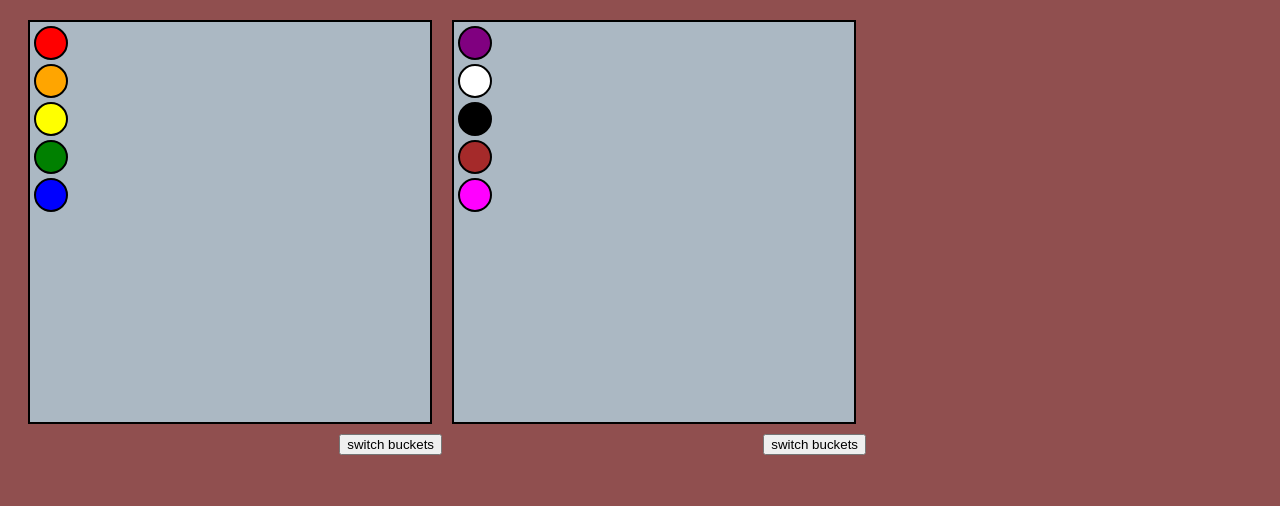
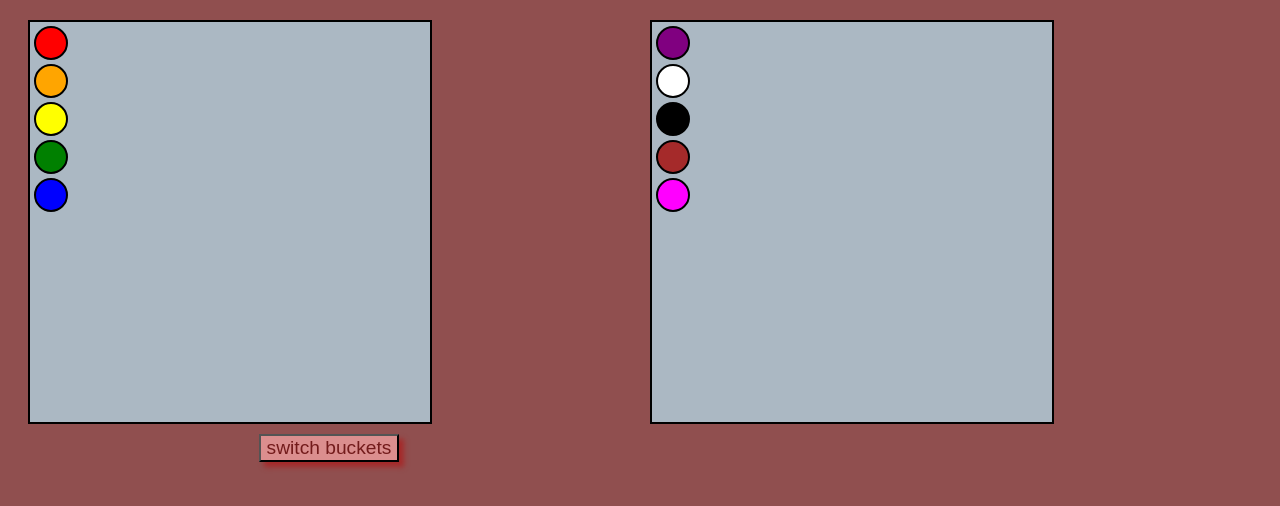
Before and after one commit to NickRoccodev11/bucket_of_balls, a React (Vite) app: page / in a window 1280 px wide. Shown: the top 506 px of the page. Built offline with nearby package versions, Linux system fonts and the light colour scheme.

Commit message:
changed to one button, it switches all selected balls to opposite container

```diff
--- a/src/App.jsx
+++ b/src/App.jsx
@@ -30,7 +30,7 @@ function App() {
     }
     setSelected(selectedArr)
   }
-  console.log(selected)
+
   return (
     <div id="app-container">
       <Bucket
@@ -43,6 +43,7 @@ function App() {
         selectBall={selectBall}
         selected={selected}
       />
+       <button className="switch-button">switch buckets</button>
     </div>
   )
 }
--- a/src/Bucket.jsx
+++ b/src/Bucket.jsx
@@ -3,7 +3,6 @@ import Ball from "./Ball"
 const Bucket = ({ contents, selectBall, selected }) => {
   return (
     <>
-      <div className="b-container">
       <div className="bucket">
         {
           contents.map((ball, idx) => {
@@ -17,9 +16,6 @@ const Bucket = ({ contents, selectBall, selected }) => {
             />
           })
         }
-
-        </div>
-        <button className="button">switch buckets</button>
       </div>
     </>
   )
--- a/src/index.css
+++ b/src/index.css
@@ -3,8 +3,18 @@ body {
 }
 
 #app-container {
-  display: flex;
+  display: grid;
   margin: 10px;
+  grid-template-columns: 1fr 1fr;
+  grid-template-rows: 1fr 1fr;
+}
+.switch-button{
+  justify-self: center;
+  align-self: flex-start;
+  background-color: rgb(219, 142, 142);
+  box-shadow: 5px 5px 5px brown;
+  font-size: larger;
+  color: rgb(115, 27, 27);
 }
 
 .bucket {
@@ -15,10 +25,6 @@ body {
   margin: 10px;
 }
 
-.b-container {
-  display: flex;
-  flex-direction: column;
-}
 
 .ball {
   height: 30px;
```
Lines whose indentation alone changed are shown as unchanged.
